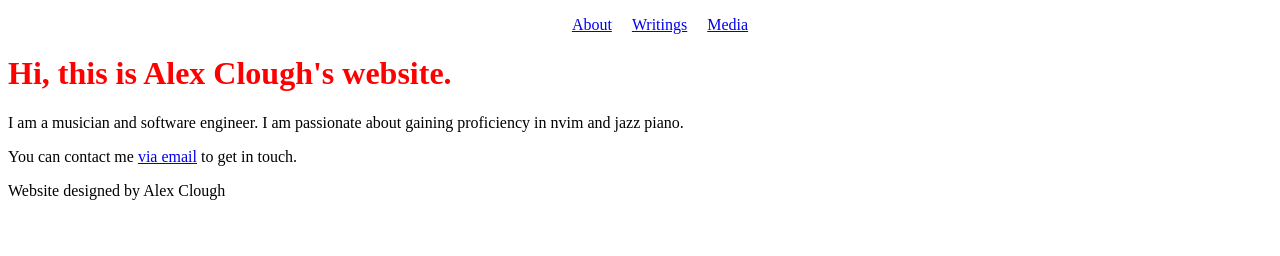
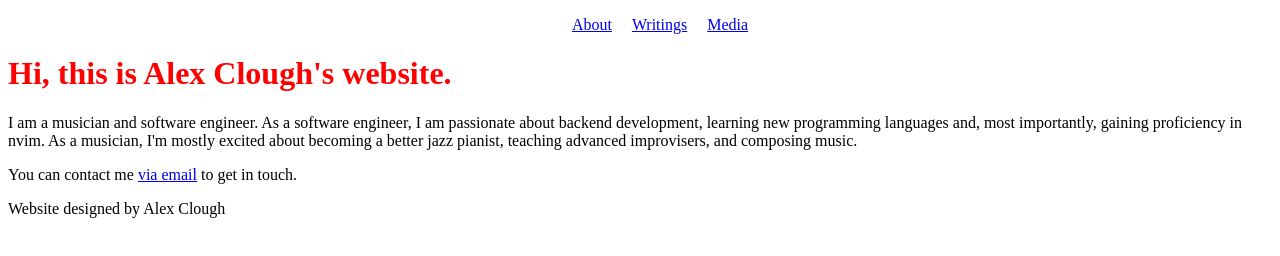
Before and after one commit to CodingInRhythm/personal-site, a website: page index.html in a window 1280 px wide. Drawn offline with Linux system fonts and the light colour scheme.

Commit message:
update copy

```diff
--- a/index.html
+++ b/index.html
@@ -18,8 +18,11 @@
     </nav>
     <h1 class="my-class">Hi, this is Alex Clough's website.</h1>
     <p>
-      I am a musician and software engineer. I am passionate about gaining
-      proficiency in nvim and jazz piano.
+      I am a musician and software engineer. As a software engineer, I am
+      passionate about backend development, learning new programming languages
+      and, most importantly, gaining proficiency in nvim. As a musician, I'm
+      mostly excited about becoming a better jazz pianist, teaching advanced
+      improvisers, and composing music.
     </p>
     <p>
       You can contact me <a href="mailto:alexcl123@gmail.com">via email</a> to
```
